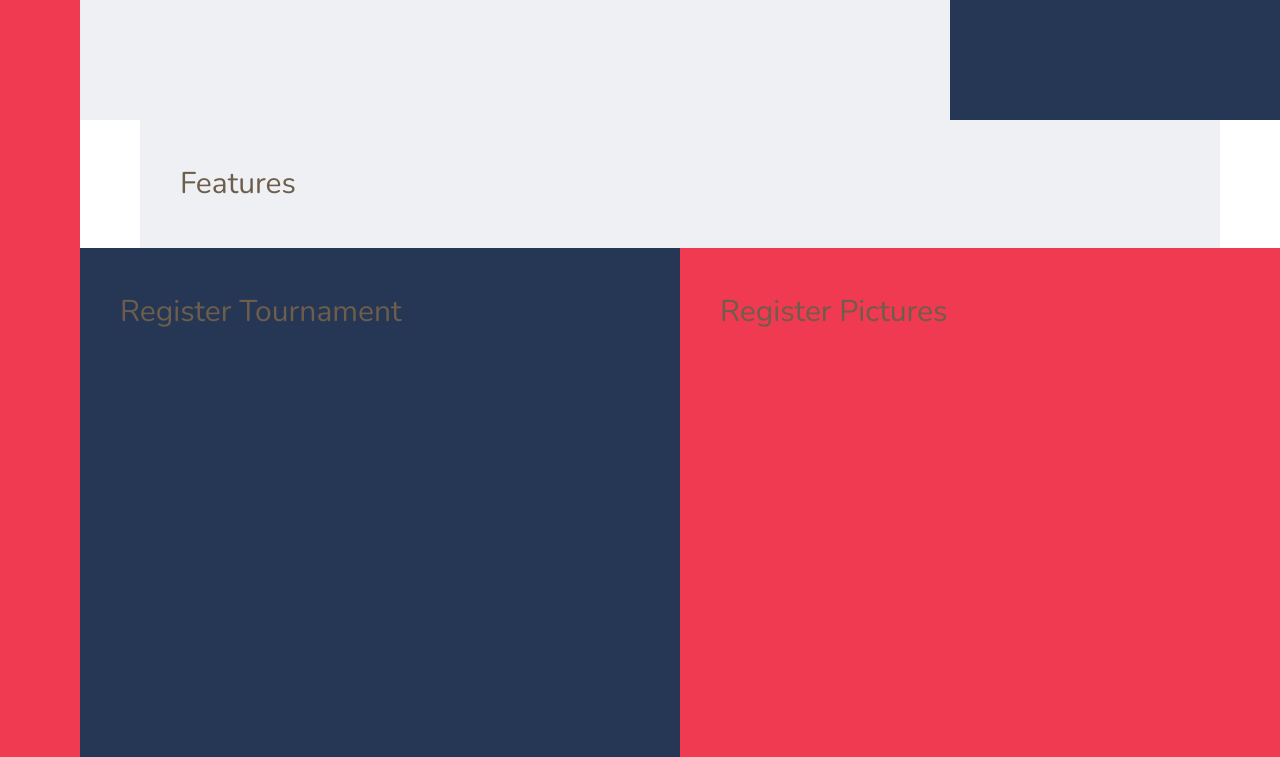
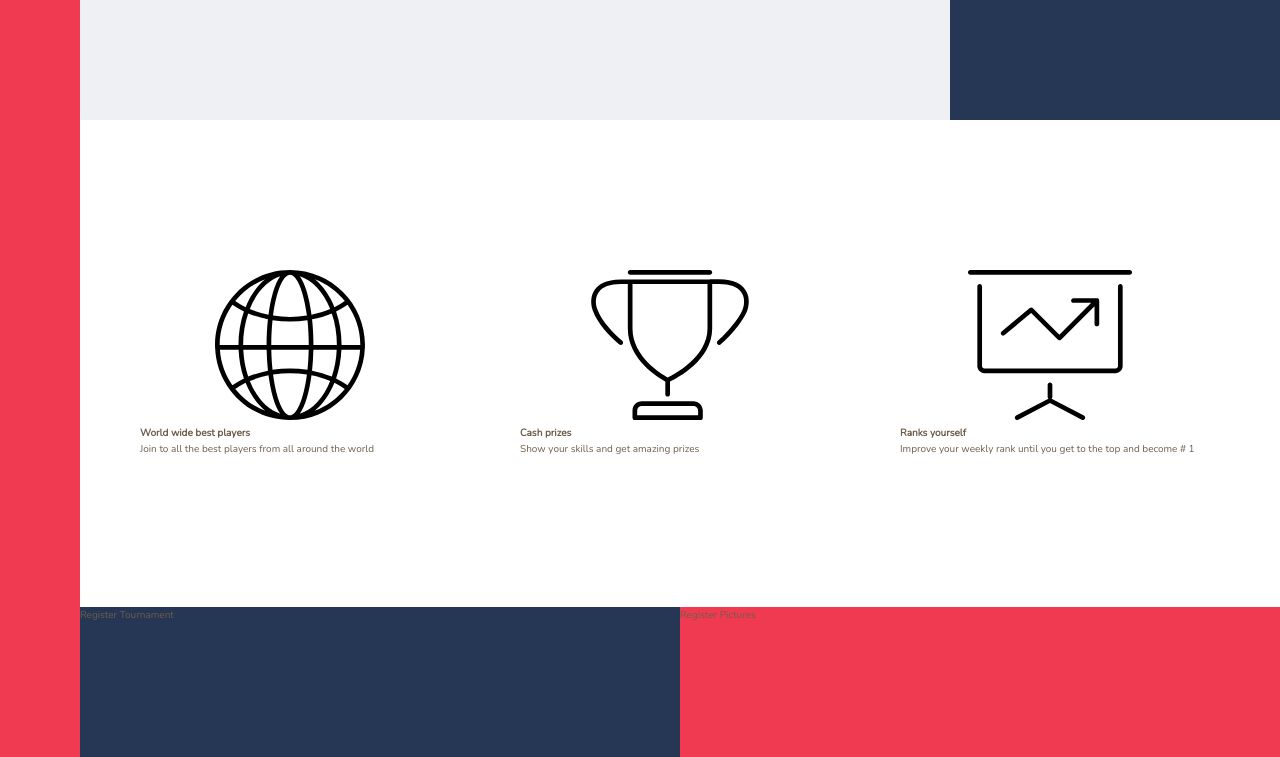
Before and after one commit to YiroYi/games, a website: page index.html in a window 1280 px wide. Shown: the part 520-1277 px from the top of the page. Drawn offline with nearby package versions, Linux system fonts and the light colour scheme.

```diff
--- a/index.html
+++ b/index.html
@@ -22,7 +22,33 @@
           Top 3 Players
         </div>
         <section class="features">
-          Features
+          <div class="feature">
+            <svg class="feature__icon">
+              <use xlink:href="img/sprite.svg#icon-global"/>
+            </svg>
+            <h4 class="heading-4">World wide best players</h4>
+            <p class="feature__text">
+              Join to all the best players from all around the world
+            </p>
+          </div>
+          <div class="feature">
+            <svg class="feature__icon">
+              <use xlink:href="img/sprite.svg#icon-trophy"/>
+            </svg>
+            <h4 class="heading-4">Cash prizes</h4>
+            <p class="feature__text">
+              Show your skills and get amazing prizes
+            </p>
+          </div>
+          <div class="feature">
+            <svg class="feature__icon">
+              <use xlink:href="img/sprite.svg#icon-presentation"/>
+            </svg>
+            <h4 class="heading-4">Ranks yourself</h4>
+            <p class="feature__text">
+              Improve your weekly rank until you get to the top and become # 1
+            </p>
+          </div>
         </section>
         <div class="story__pictures">
           Register Tournament
--- a/sass/_base.scss
+++ b/sass/_base.scss
@@ -41,10 +41,4 @@
   display: grid;
   grid-template-rows: 80vh min-content 40vw repeat(3, min-content);
   grid-template-columns: [sidebar-start] 8rem [sidebar-end full-start] minmax(6rem, 1fr) [center-start] repeat(8, [col-start] minmax(min-content, 14rem) [col-end]) [center-end] minmax(6rem, 1fr) [full-end];
-
-  & > * {
-    padding:40px;
-    font-size: 3rem;
-  }
-
 }
--- a/sass/_features.scss
+++ b/sass/_features.scss
@@ -1,4 +1,9 @@
 .features {
-  background-color: $color-primary;
   grid-column: center-start / center-end;
+
+  margin: 15rem 0;
+
+  display: grid;
+  grid-template-columns: repeat(3, 1fr);
+  grid-gap: 6rem;
 }
```
Also changed, not shown: css/style.css.
